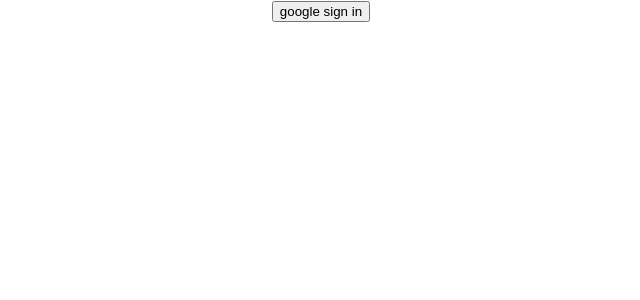
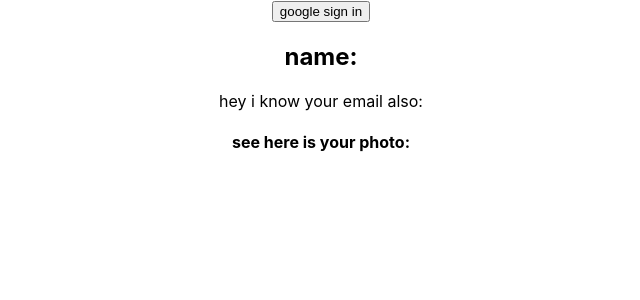
Before and after one commit to tanim-k/simple-firebase-authencation, a React (Create React App) app: page / in a window 1280 px wide. Shown: the top 300 px of the page, without its empty margins (319-959 px from the left). Built offline with nearby package versions, Linux system fonts and the light colour scheme.

Commit message:
button toggle sign in sign out function

```diff
--- a/src/App.js
+++ b/src/App.js
@@ -1,24 +1,47 @@
 // remove logo
 import './App.css';
 import app from './firebase.init';
-import { getAuth, GoogleAuthProvider, signInWithPopup } from "firebase/auth";
+import { getAuth, GoogleAuthProvider, signInWithPopup, signOut } from "firebase/auth";
+import { useState } from 'react';
 const auth = getAuth(app);
 
 function App() {
+  const [user, setUser] = useState({})
   const provider = new GoogleAuthProvider();
   const handleGoogleSignIn = () => {
   signInWithPopup(auth, provider)
   .then(result => {
     const user = result.user;
+    setUser(user);
     console.log(user);
   })
   .catch(error => {
     console.log('error', error)
   })
   }
+
+  const handleGoogleSignOut = () =>{
+    signOut(auth)
+    .then( () => {
+      setUser({});
+    })
+    .catch(error=> {
+      setUser({});
+    })
+  }
   return (
     <div className="App">
-      <button onClick={handleGoogleSignIn}>google sign in</button>
+      {/* {condition ? true: false} */}
+      {
+        user.email ? <button onClick={handleGoogleSignOut}>google sign out</button> :
+        <button onClick={handleGoogleSignIn}>google sign in</button>
+
+      }
+
+      <h2>name:{user.displayName}</h2>
+      <p>hey i know your email also: {user.email}</p>
+      <h4>see here is your photo:<img src={user.photoURL} alt="" />
+</h4>
 
     </div>
   );
--- a/src/_steps.js
+++ b/src/_steps.js
@@ -8,5 +8,7 @@
  * 6 import app firebase init.js into yur app.js
  * 7. import getAuth from firebase/auth and create auth = getAuth(app)
  * 8 turn on google authentication and some further steps there(firebase> auth> google sign in)
- * 9.ui pop up show with auth and provider
+ * 9.ui pop up show with auth and provider(create google provider)
+ * 10. use sign in with pop up and pass auth and provider
+ * 11. handle them and catch error
  * */
```
